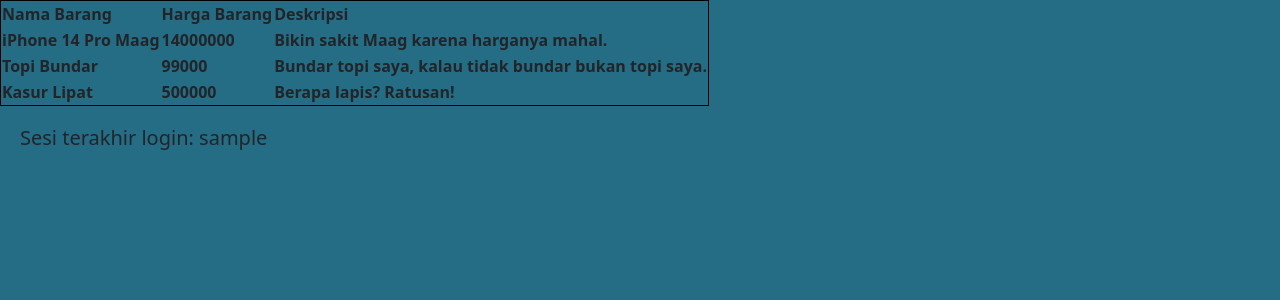
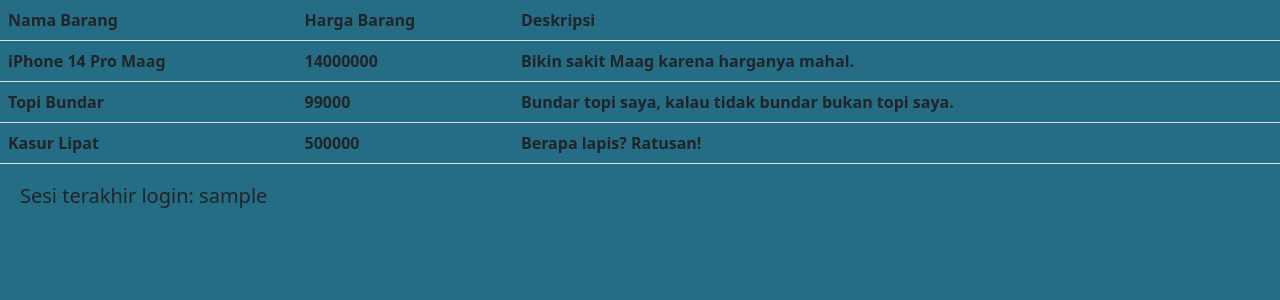
Before and after one commit to FathanHad/LAB-PBP, a Django app: template wishlist/templates/wishlist.html in a window 1280 px wide. Shown: the part 56-356 px from the top of the page. Run offline with Django 4.2, Linux system fonts and the light colour scheme; data comes from the database, SQL or seed files in the repository; tables that the repository leaves empty hold one stand-in row (values such as "Sample post"); the template is opened without the code that fills it: values that come from a table or form of the project are taken from there, most other values are stand-ins (such as "Sample title", 1, 10 or a date in 2020); lists and menus that the app fills with data are empty.

Commit message:
make changes using bootstrap

```diff
--- a/wishlist/templates/wishlist.html
+++ b/wishlist/templates/wishlist.html
@@ -10,7 +10,7 @@
 </nav>
 
 <body style="background-color: #256D85;">
-    <table style="border:1px solid black;">
+    <table class="table">
         <tr>
         <th>Nama Barang</th>
         <th>Harga Barang</th>
```
